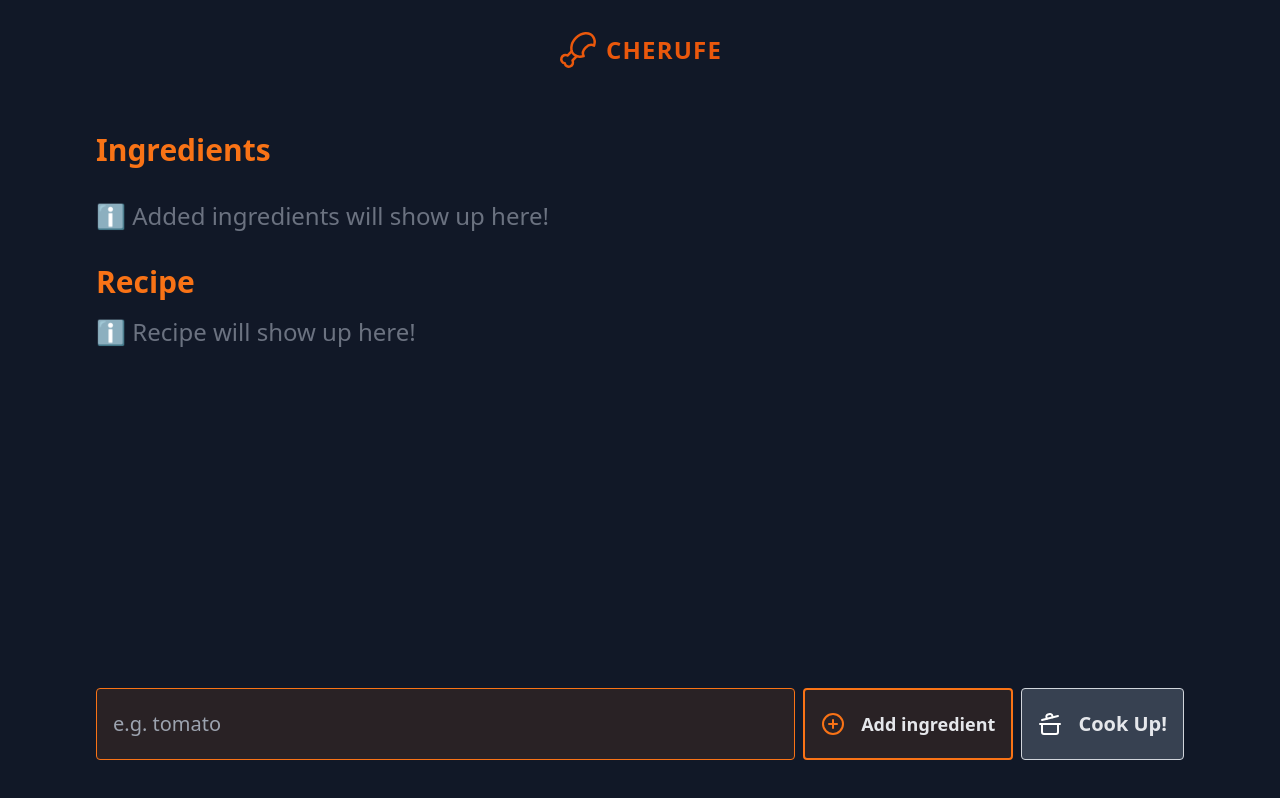
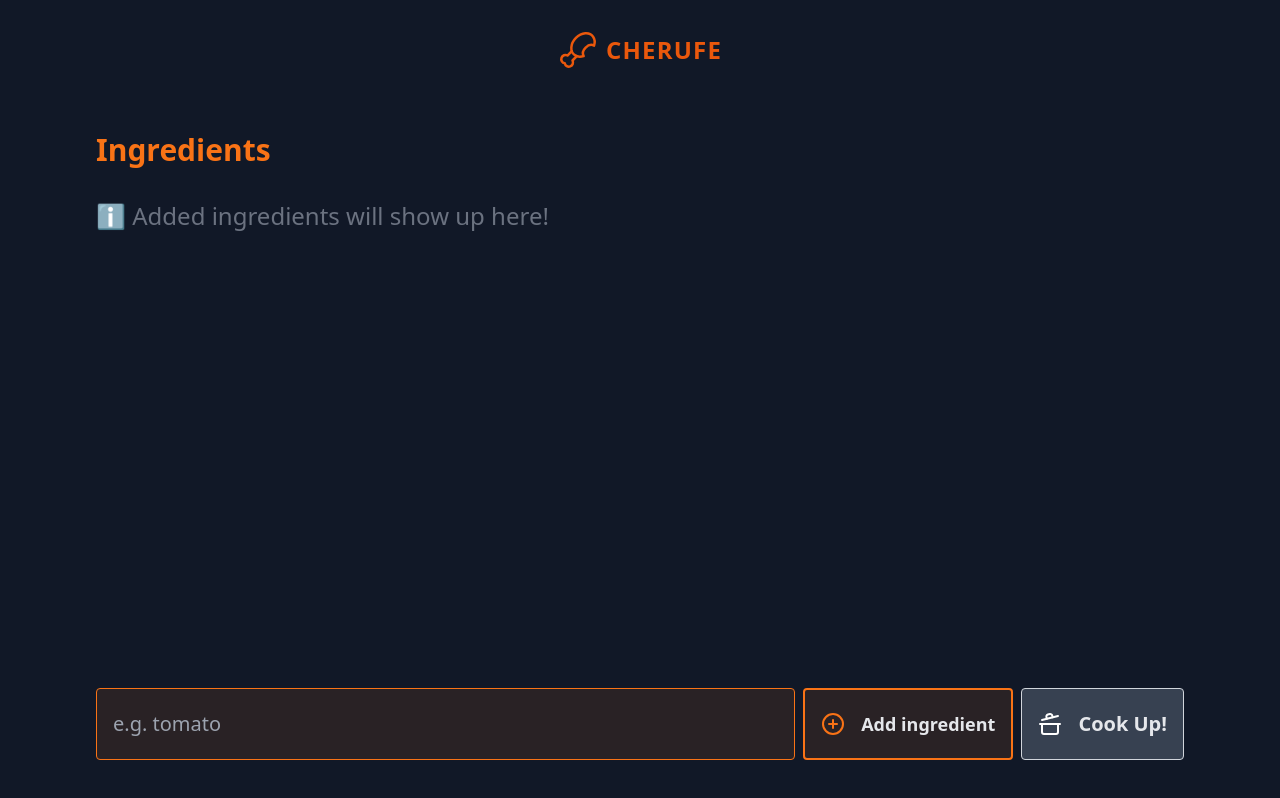
Before and after one commit to khasizadaj/cherufe, a React (Vite) app: page / in a window 1280 px wide. Built offline with nearby package versions, Linux system fonts and the light colour scheme.

Commit message:
Set default value to `false`

```diff
--- a/src/components/Content.jsx
+++ b/src/components/Content.jsx
@@ -36,7 +36,7 @@ export default function Content() {
   }
 
   const [ingredients, setIngredients] = useState([]);
-  const [isRecipeReady, setIsRecipeReady] = useState(true);
+  const [isRecipeReady, setIsRecipeReady] = useState(false);
 
   return (
     <section className="h-[calc(100vh-100px)] flex flex-col justify-end px-24 py-8 gap-4">
```
